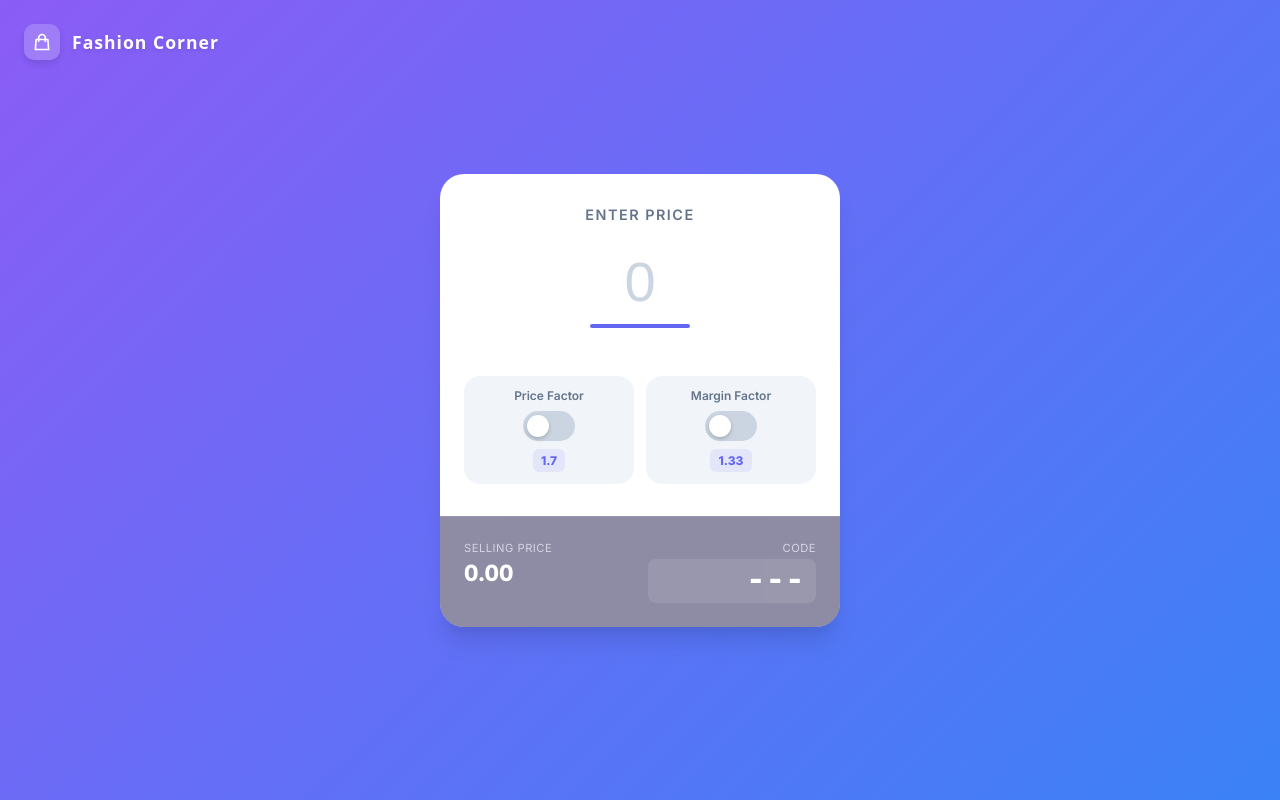
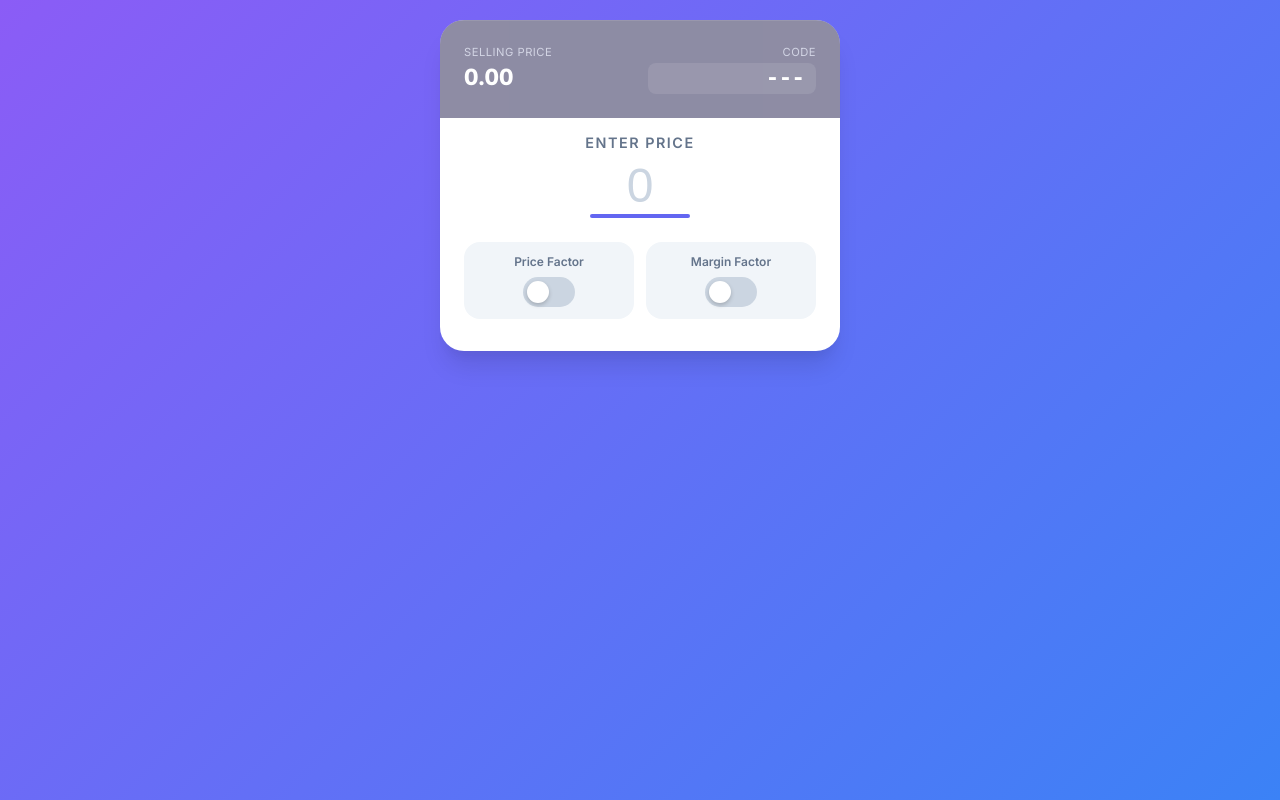
Before and after one commit to vaishprakhar19/PriceCalculator, a plain HTML site: page index.html in a window 1280 px wide. Drawn offline with Linux system fonts and the light colour scheme.

Commit message:
updates, styling fixes

```diff
--- a/index.html
+++ b/index.html
@@ -24,12 +24,14 @@
         body {
             font-family: 'Inter', sans-serif;
             background: var(--bg-gradient);
-            min-height: 100vh;
+            height: 100dvh;
             display: flex;
-            align-items: center;
+            align-items: flex-start; /* Aligns card to top, not center */
             justify-content: center;
-            padding: 16px;
+            padding: 20px 16px 16px; /* Added top padding */
             color: var(--text-dark);
+            /* Ensure scrolling works if content is tall */
+            overflow-y: auto;
         }
 
         .app-card {
@@ -46,7 +48,7 @@
 
         /* --- Header & Input Section --- */
         .input-section {
-            padding: 2rem 1.5rem 1rem;
+            padding: 1rem 1.5rem 0.5rem; /* Reduced padding */
             text-align: center;
         }
 
@@ -55,7 +57,7 @@
             text-transform: uppercase;
             letter-spacing: 1.5px;
             color: var(--text-light);
-            margin-bottom: 1rem;
+            margin-bottom: 0.4rem;
             font-weight: 600;
         }
 
@@ -69,12 +71,12 @@
             width: 100%;
             border: none;
             background: transparent;
-            font-size: 3.5rem; /* Huge text for easy reading */
+            font-size: 3rem; /* Huge text for easy reading */
             font-weight: 800;
             color: var(--text-dark);
             text-align: center;
             outline: none;
-            padding: 10px 0;
+            padding: 1px 0;
             /* Hide arrows/spinners */
             caret-color: transparent;
             -moz-appearance: textfield;
@@ -93,7 +95,7 @@
             height: 4px;
             width: 40px;
             background: var(--primary);
-            margin: 0 auto 2rem;
+            margin: 0 auto 1rem;
             border-radius: 2px;
             opacity: 0.5;
             transition: width 0.3s, opacity 0.3s;
@@ -212,7 +214,7 @@
         .code-value {
             font-family: 'Courier New', monospace;
             color: var(--success);        /* Brighter neon green */
-            font-size: 2.2rem;     /* Much bigger size */
+            font-size: 1.5rem;
             letter-spacing: -1.5px;
             background: rgba(255, 255, 255, 0.1); /* Semi-transparent highlight box */
             padding: 2px 12px;
@@ -270,7 +272,7 @@
     </style>
 </head>
 <body>
-<nav class="navbar">
+<!-- <nav class="navbar">
         <div class="brand">
             <div class="logo-box">
                 <svg class="logo-icon" fill="none" stroke="currentColor" viewBox="0 0 24 24" stroke-width="2">
@@ -279,9 +281,18 @@
             </div>
             Fashion Corner
         </div>
-    </nav>
+    </nav> -->
     <div class="app-card">
-
+        <div class="result-panel" id="resultContainer">
+            <div class="result-box">
+                <span class="result-title">Selling Price</span>
+                <span class="result-value" id="resultPrice">0.00</span>
+            </div>
+            <div class="result-box" style="text-align: right;">
+                <span class="result-title">Code</span>
+                <span class="result-value code-value" id="resultCode">---</span>
+            </div>
+        </div>
         <div class="input-section">
             <h2>Enter Price</h2>
             <div class="currency-wrapper">
@@ -297,7 +308,7 @@
                     <input type="checkbox" id="priceToggle">
                     <span class="slider"></span>
                 </label>
-                <div id="priceText" class="status-badge">1.7</div>
+                <!-- <div id="priceText" class="status-badge">1.7</div> -->
             </div>
 
             <div class="control-card">
@@ -306,18 +317,7 @@
                     <input type="checkbox" id="marginToggle">
                     <span class="slider"></span>
                 </label>
-                <div id="marginText" class="status-badge">1.33</div>
-            </div>
-        </div>
-
-        <div class="result-panel" id="resultContainer">
-            <div class="result-box">
-                <span class="result-title">Selling Price</span>
-                <span class="result-value" id="resultPrice">0.00</span>
-            </div>
-            <div class="result-box" style="text-align: right;">
-                <span class="result-title">Code</span>
-                <span class="result-value code-value" id="resultCode">---</span>
+                <!-- <div id="marginText" class="status-badge">1.33</div> -->
             </div>
         </div>
 
@@ -345,12 +345,8 @@
         }
 
         function calculate() {
-            // 1. Update Labels immediately
             const priceMult = priceToggle.checked ? 1.8 : 1.7;
-            priceText.textContent = priceMult; // Simplified text for mobile
-
             const marginMult = marginToggle.checked ? 1.4 : 1.33;
-            marginText.textContent = marginMult; // Simplified text for mobile
 
             // 2. Handle Empty Input
             const userInput = numberInput.value;
```
